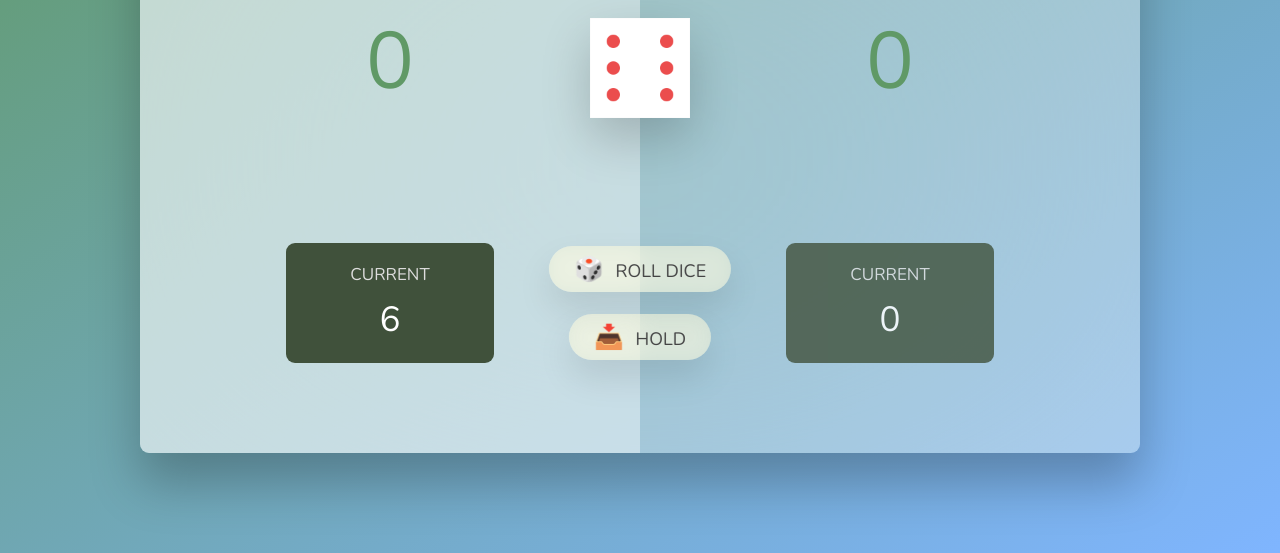
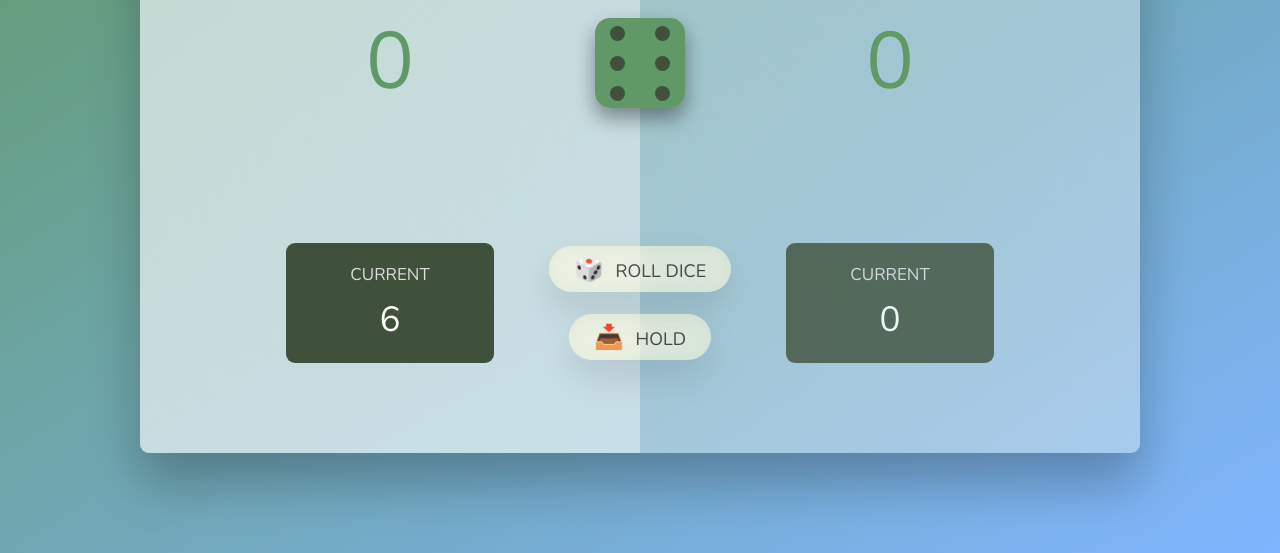
Before and after one commit to DavidFTP/pig-game, a plain HTML site: page index.html in a window 1280 px wide. Both pictures are taken after a click on the button "🎲 ROLL DICE". Shown: the part 247-800 px from the top of the page. Drawn offline with nearby package versions, Linux system fonts and the light colour scheme.

Commit message:
changing the dice

```diff
--- a/index.html
+++ b/index.html
@@ -25,8 +25,26 @@
           <p class="current-score" id="current--1">0</p>
         </div>
       </section>
-
-      <img src="dice-5.png" alt="Playing dice" class="dice" />
+      <div class="dice">
+        <div class="side">
+          <div class="Top">
+            <div class="topLeft dot"></div>
+            <div class="top dot"></div>
+            <div class="topRight dot"></div>
+          </div>
+          <div class="Center">
+            <div class="centerLeft dot"></div>
+            <div class="center dot"></div>
+            <div class="centerRight dot"></div>
+          </div>
+          <div class="Bot">
+            <div class="botLeft dot"></div>
+            <div class="bot dot"></div>
+            <div class="botRight dot"></div>
+          </div>
+        </div>
+      </div>
+      <!-- <img src="dice-5.png" alt="Playing dice" class="dice" /> -->
       <button class="btn btn--new">🔄 New game</button>
       <button class="btn btn--roll">🎲 Roll dice</button>
       <button class="btn btn--hold">📥 Hold</button>
--- a/script.js
+++ b/script.js
@@ -1,4 +1,20 @@
 'use strict';
+
+const n = document.querySelectorAll('.dot');
+const hide = () => {
+  for (let i = 0; i < n.length; i++) {
+    if (!n[i].classList.contains('hidden')) n[i].classList.add('hidden');
+  }
+};
+hide();
+
+const center = document.querySelector('.center');
+const topRight = document.querySelector('.topRight');
+const topLeft = document.querySelector('.topLeft');
+const centerLeft = document.querySelector('.centerLeft');
+const centerRight = document.querySelector('.centerRight');
+const botLeft = document.querySelector('.botLeft');
+const botRight = document.querySelector('.botRight');
 
 const newGameBtn = document.querySelector('.btn--new');
 const holdBtn = document.querySelector('.btn--hold');
@@ -40,15 +56,59 @@ const updateCurrent = function (roll) {
   }
 };
 
+const die = function (n) {
+  switch (n) {
+    case 1:
+      hide();
+      center.classList.remove('hidden');
+      break;
+    case 2:
+      hide();
+      topLeft.classList.remove('hidden');
+      botRight.classList.remove('hidden');
+      break;
+    case 3:
+      hide();
+      topLeft.classList.remove('hidden');
+      botRight.classList.remove('hidden');
+      center.classList.remove('hidden');
+      break;
+    case 4:
+      hide();
+      topLeft.classList.remove('hidden');
+      topRight.classList.remove('hidden');
+      botLeft.classList.remove('hidden');
+      botRight.classList.remove('hidden');
+      break;
+    case 5:
+      hide();
+      topLeft.classList.remove('hidden');
+      topRight.classList.remove('hidden');
+      botLeft.classList.remove('hidden');
+      botRight.classList.remove('hidden');
+      center.classList.remove('hidden');
+      break;
+    case 6:
+      hide();
+      topLeft.classList.remove('hidden');
+      topRight.classList.remove('hidden');
+      botLeft.classList.remove('hidden');
+      botRight.classList.remove('hidden');
+      centerLeft.classList.remove('hidden');
+      centerRight.classList.remove('hidden');
+      break;
+  }
+};
+
 const diceRoll = function () {
   if (diceImage.classList.contains('hidden'))
     diceImage.classList.remove('hidden');
   const roll = Math.trunc(Math.random() * 6) + 1;
   if (roll !== 1) {
-    diceImage.src = `dice-${roll}.png`;
+    die(roll);
     updateCurrent(roll);
   } else {
-    diceImage.src = 'dice-1.png';
+    die(roll);
     switchPlayers();
   }
 };
--- a/style.css
+++ b/style.css
@@ -162,11 +162,37 @@ main {
 
 .dice {
   position: absolute;
+  border-radius: 15px;
   left: 50%;
   top: 16.5rem;
   transform: translateX(-50%);
-  height: 10rem;
-  box-shadow: 0 2rem 5rem rgba(0, 0, 0, 0.2);
+  box-shadow: 0 1rem 2rem rgba(0, 0, 0, 0.4);
+}
+
+.side {
+  display: flex;
+  flex-direction: column;
+  position: relative;
+  width: 9rem;
+  height: 9rem;
+  border-radius: 15px;
+  background-color: var(--strong-green);
+}
+
+.Top,
+.Center,
+.Bot {
+  flex: 1;
+  display: flex;
+  justify-content: space-around;
+  align-items: center;
+}
+
+.dot {
+  height: 15px;
+  width: 15px;
+  background-color: var(--dark-green);
+  border-radius: 50%;
 }
 
 .player--winner {
```
